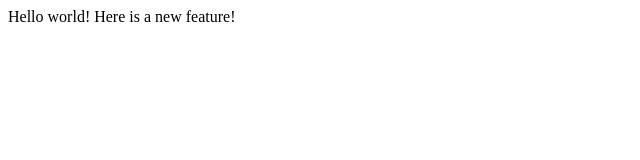
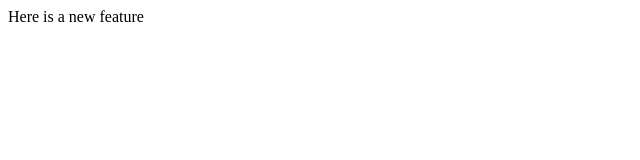
Before and after one commit to tomas-elmore/lecture1, a plain HTML site: page index.html in a window 1280 px wide. Shown: the whole page, without its empty margins (0-640 px from the left). Drawn offline with Linux system fonts and the light colour scheme.

Commit message:
Added feature branch

```diff
--- a/index.html
+++ b/index.html
@@ -4,7 +4,6 @@
     <title>Test</title>
   </head>
   <body>
-      Hello world!
-      Here is a new feature!
+      Here is a new feature
   </body>
 </html>
```
